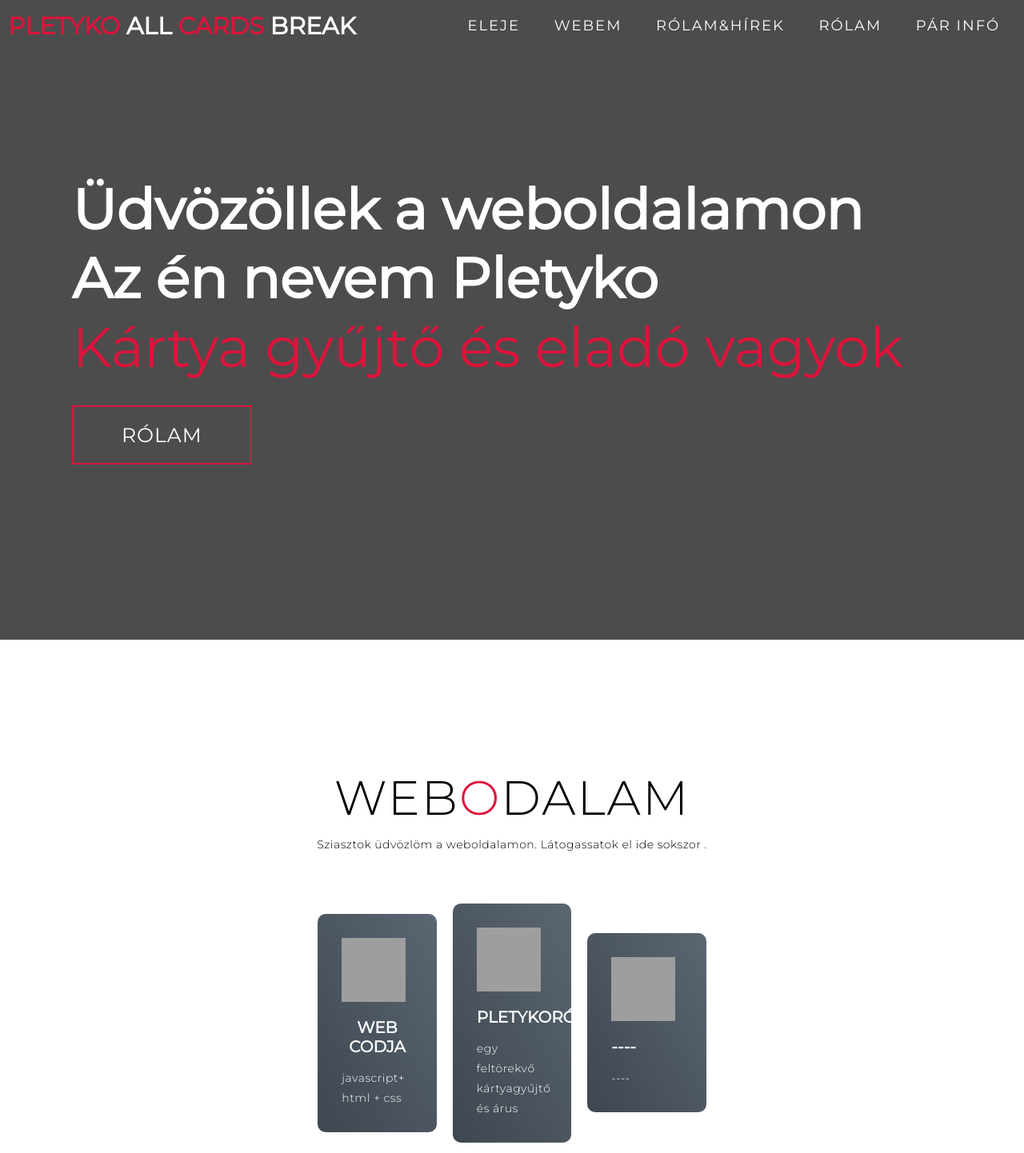
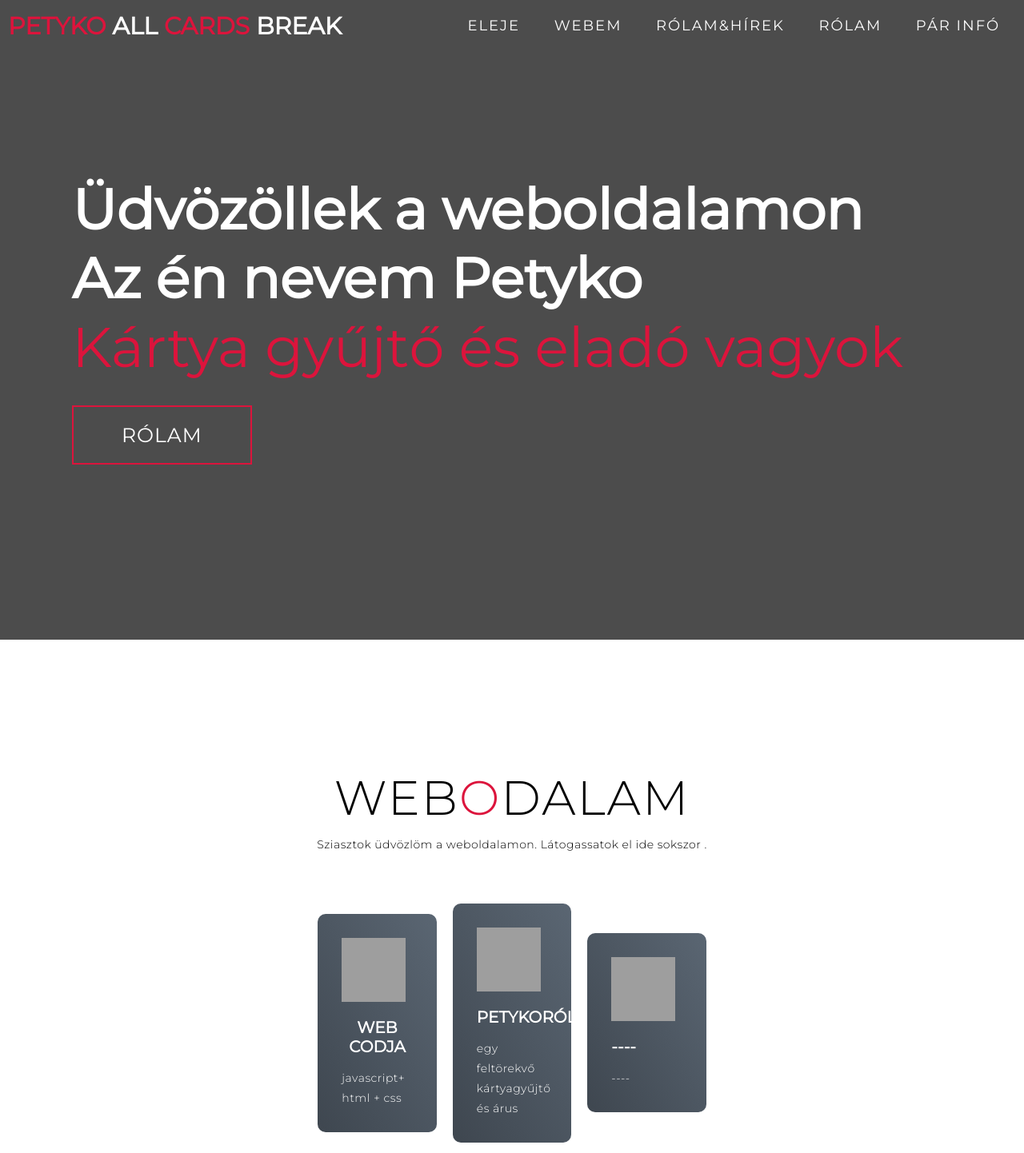
Before and after one commit to petykoweb/bolt, a plain HTML site: page index.html in a window 1280 px wide. Shown: the top 1442 px of the page at 80% size. Drawn offline with Linux system fonts and the light colour scheme; grey boxes are pictures that could not be loaded.

Commit message:
index.html

```diff
--- a/index.html
+++ b/index.html
@@ -6,7 +6,7 @@
   <meta charset="UTF-8">
   <meta name="viewport" content="width=device-width, initial-scale=1.0">
   <link rel="stylesheet" href="style.css">
-  <title>Pletyko All Cards Break</title>
+  <title>Petyko All Cards Break</title>
 </head>
 
 <body>
@@ -35,7 +35,7 @@
       <div class="nav-bar">
         <div class="brand">
           <a href="#hero">
-            <h1><span>Pletyko</span> All <span>Cards</span> Break</h1>
+            <h1><span>Petyko</span> All <span>Cards</span> Break</h1>
           </a>
         </div>
         <div class="nav-list">
@@ -61,7 +61,7 @@
     <div class="hero container">
       <div>
         <h1>Üdvözöllek a weboldalamon <span></span></h1>
-        <h1>Az én nevem Pletyko  <span></span></h1>
+        <h1>Az én nevem Petyko  <span></span></h1>
         <h1>Kártya gyűjtő és eladó vagyok <span></span></h1>
         <a href="#projects" type="button" class="cta">Rólam</a>
       </div>
@@ -88,7 +88,7 @@
         </div>
         <div class="service-item">
           <div class="icon"><img src="https://img.icons8.com/bubbles/100/000000/services.png" /></div>
-          <h2>Pletykoról </h2>
+          <h2>Petykoról </h2>
           <p>egy feltörekvő kártyagyűjtő és árus</p>
         </div>
         <div class="service-item">
```
